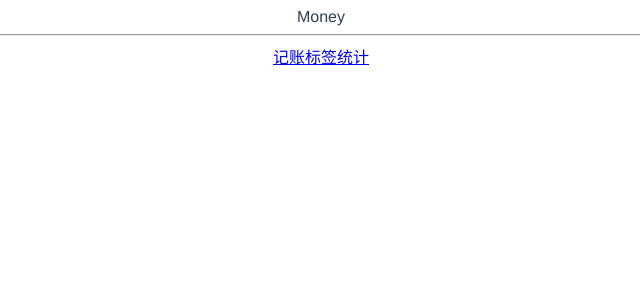
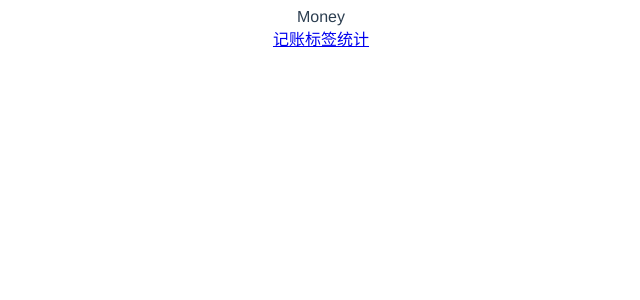
Before and after one commit to Rokixy/booking, a Vue app: page /#/money in a window 1280 px wide. Shown: the top 300 px of the page, without its empty margins (319-959 px from the left). Built offline with nearby package versions, Linux system fonts and the light colour scheme.

Commit message:
add nav as global component

```diff
--- a/src/App.vue
+++ b/src/App.vue
@@ -1,11 +1,5 @@
 <template>
   <router-view></router-view>
-  <hr />
-  <div>
-    <router-link to="/money">记账</router-link>
-    <router-link to="/labels">标签</router-link>
-    <router-link to="/statistics">统计</router-link>
-  </div>
 </template>
 
 <style lang="scss">
--- /dev/null
+++ b/src/components/Nav.vue
@@ -0,0 +1,11 @@
+<template>
+  <div>
+    <router-link to="/money">记账</router-link>
+    <router-link to="/labels">标签</router-link>
+    <router-link to="/statistics">统计</router-link>
+  </div>
+</template>
+
+<script lang="ts">
+export default {};
+</script>
--- a/src/main.ts
+++ b/src/main.ts
@@ -3,5 +3,7 @@ import App from './App.vue'
 import './registerServiceWorker'
 import router from './router'
 import store from './store'
+import Nav from '@/components/Nav.vue'
 
-createApp(App).use(store).use(router).mount('#app')
+
+createApp(App).use(store).use(router).component('Nav', Nav).mount('#app')
--- a/src/views/Labels.vue
+++ b/src/views/Labels.vue
@@ -1,5 +1,8 @@
 <template>
-  <div>Labels</div>
+  <div>
+    Labels
+    <Nav></Nav>
+  </div>
 </template>
 
 <script lang="ts">
--- a/src/views/Money.vue
+++ b/src/views/Money.vue
@@ -1,5 +1,8 @@
 <template>
-  <div>Money</div>
+  <div>
+    Money
+    <Nav></Nav>
+  </div>
 </template>
 
 <script lang="ts">
--- a/src/views/Statistics.vue
+++ b/src/views/Statistics.vue
@@ -1,5 +1,8 @@
 <template>
-  <div>Statistics</div>
+  <div>
+    Statistics
+    <Nav></Nav>
+  </div>
 </template>
 
 <script lang="ts">
```
